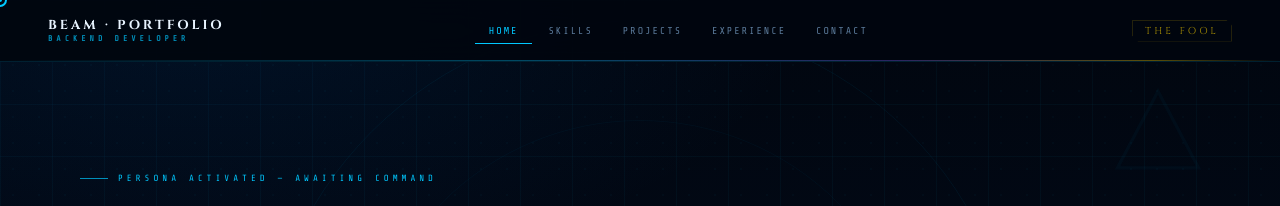
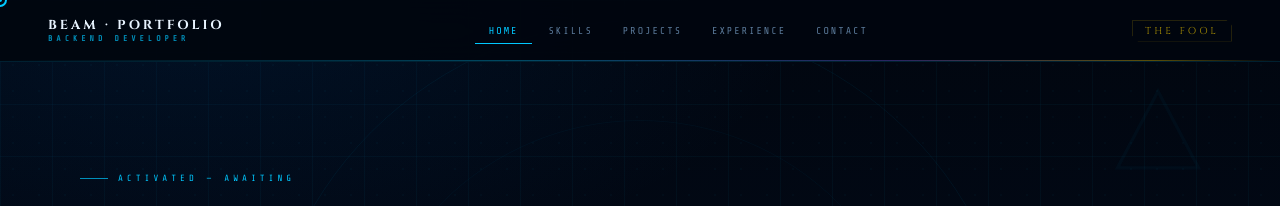
Before and after one commit to AivaN-Bash/React_Portfolio, a React (Create React App) app: page / in a window 1280 px wide. Shown: the top 206 px of the page. Built offline with nearby package versions, Linux system fonts and the light colour scheme.

Commit message:
add animation

```diff
--- a/src/components/Home.jsx
+++ b/src/components/Home.jsx
@@ -84,7 +84,7 @@ export default function Home({ setPage }) {
     <section className="hero">
       {/* ── Left: text ── */}
       <div>
-        <div className="h-over">PERSONA ACTIVATED — AWAITING COMMAND</div>
+        <div className="h-over">ACTIVATED — AWAITING </div>
 
         <h1 className="hero-name">
           {middle}<br/>
```
Also changed, not shown: 11 other files (tests, documents, lock files or other folders).
